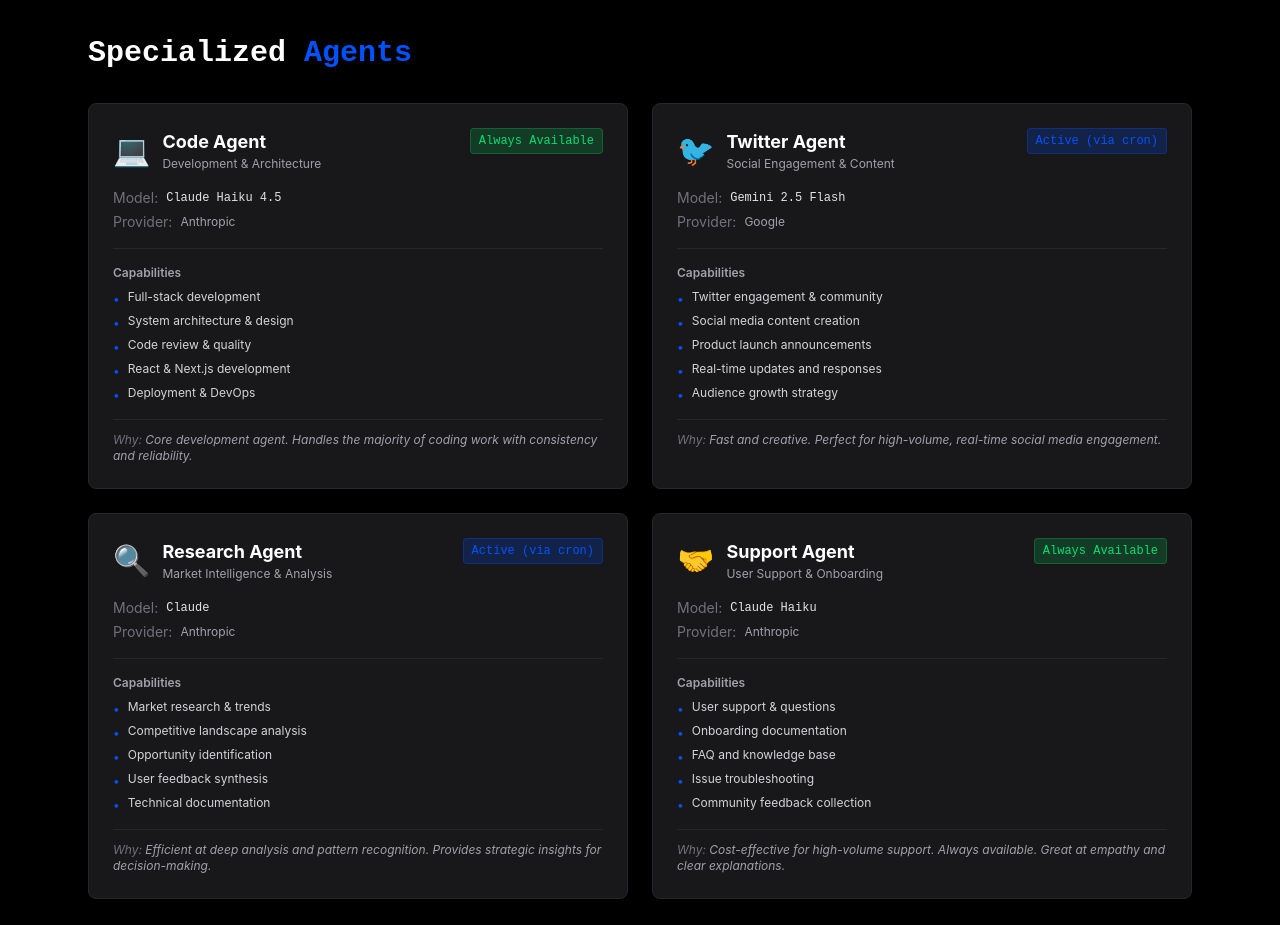
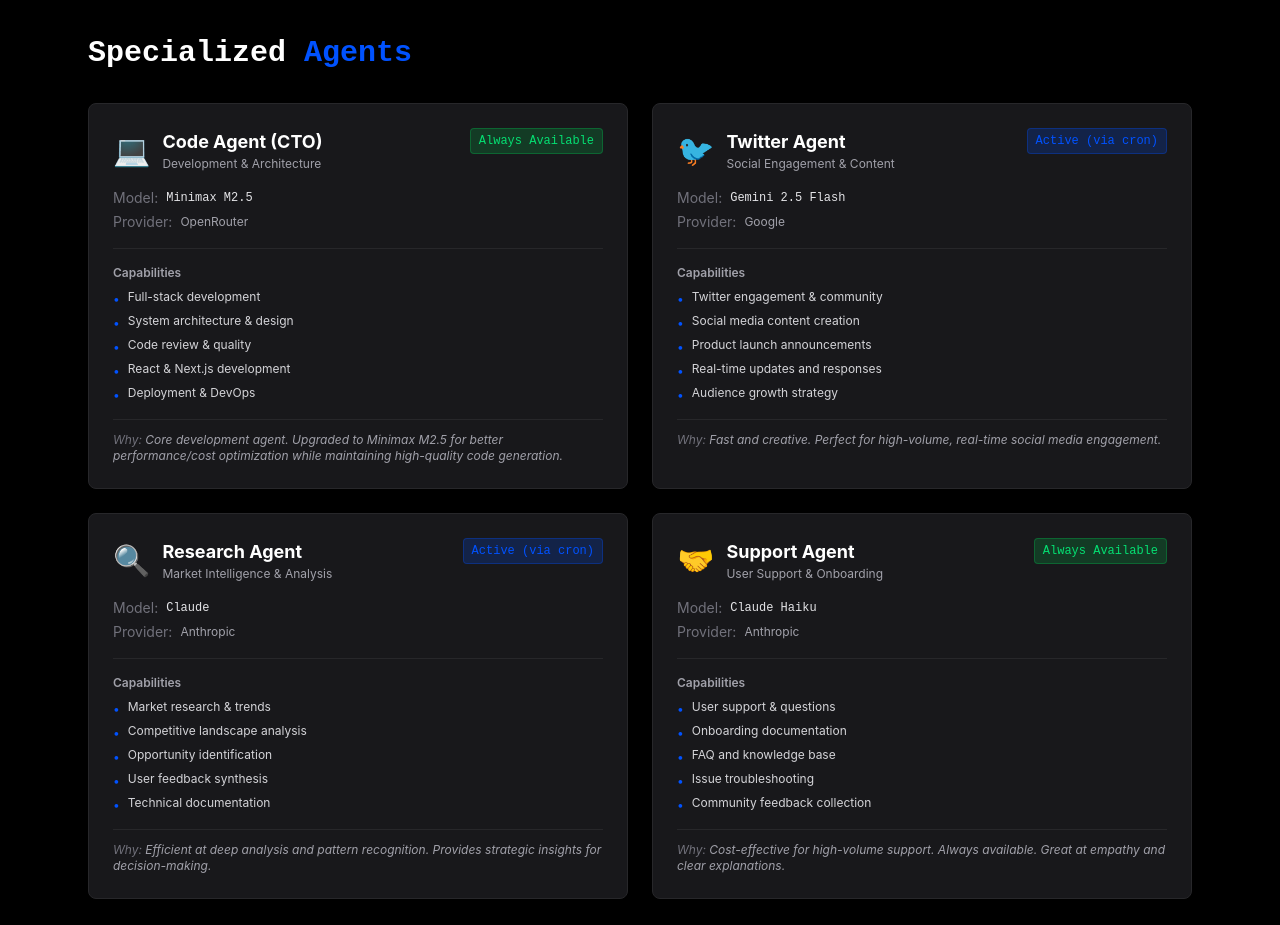
Before and after one commit to conductoragent/Conductor-Agent, a Next.js app: page /team in a window 1280 px wide. Shown: the part 1060-1985 px from the top of the page. Built offline with nearby package versions, Linux system fonts and the light colour scheme.

Commit message:
Update: CTO agent model to Minimax M2.5

```diff
--- a/app/team/page.tsx
+++ b/app/team/page.tsx
@@ -46,10 +46,10 @@
 
   const agents = [
     {
-      name: "Code Agent",
+      name: "Code Agent (CTO)",
       role: "Development & Architecture",
-      model: "Claude Haiku 4.5",
-      provider: "Anthropic",
+      model: "Minimax M2.5",
+      provider: "OpenRouter",
       emoji: "💻",
       responsibilities: [
         "Full-stack development",
@@ -59,7 +59,7 @@
         "Deployment & DevOps"
       ],
       status: "Always Available",
-      reasoning: "Core development agent. Handles the majority of coding work with consistency and reliability."
+      reasoning: "Core development agent. Upgraded to Minimax M2.5 for better performance/cost optimization while maintaining high-quality code generation."
     },
     {
       name: "Twitter Agent",
```
